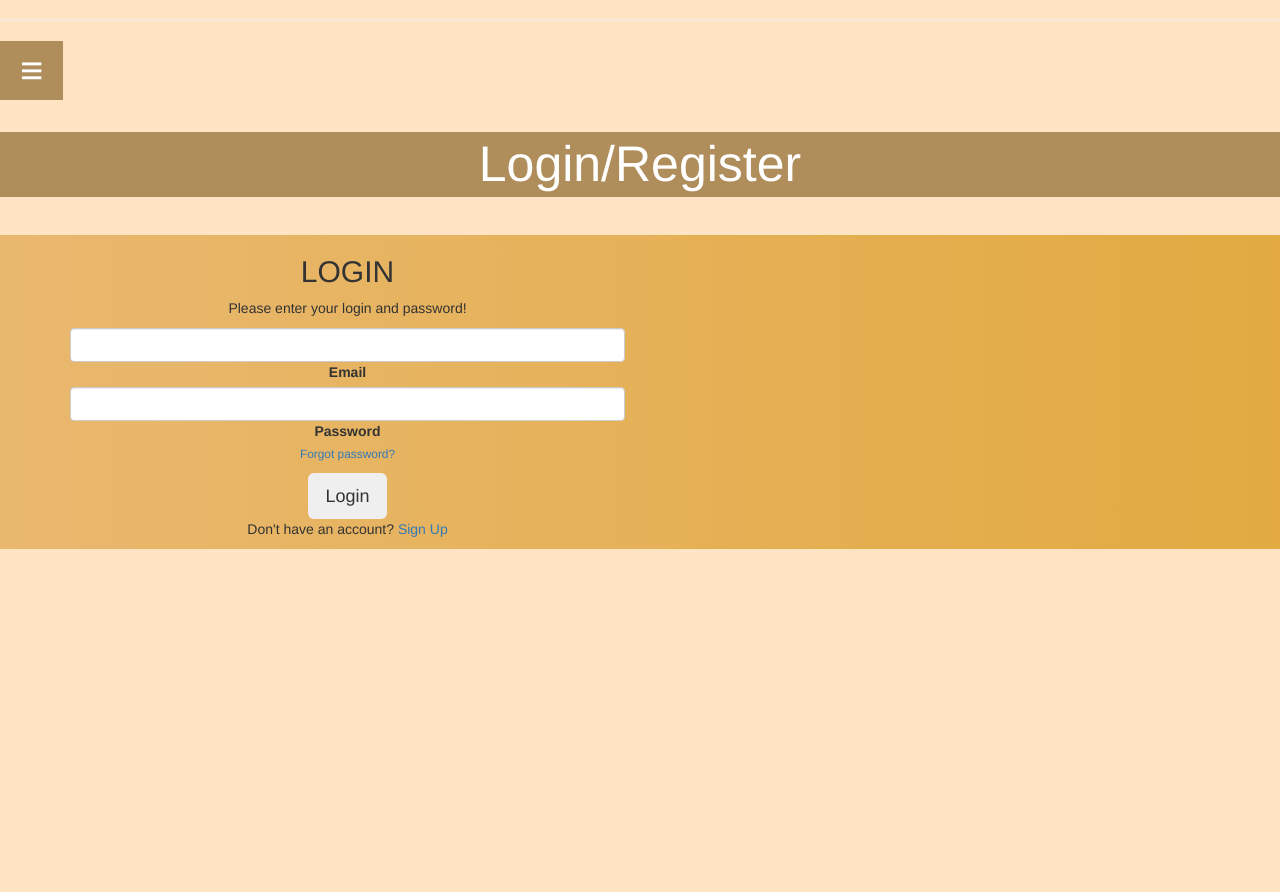
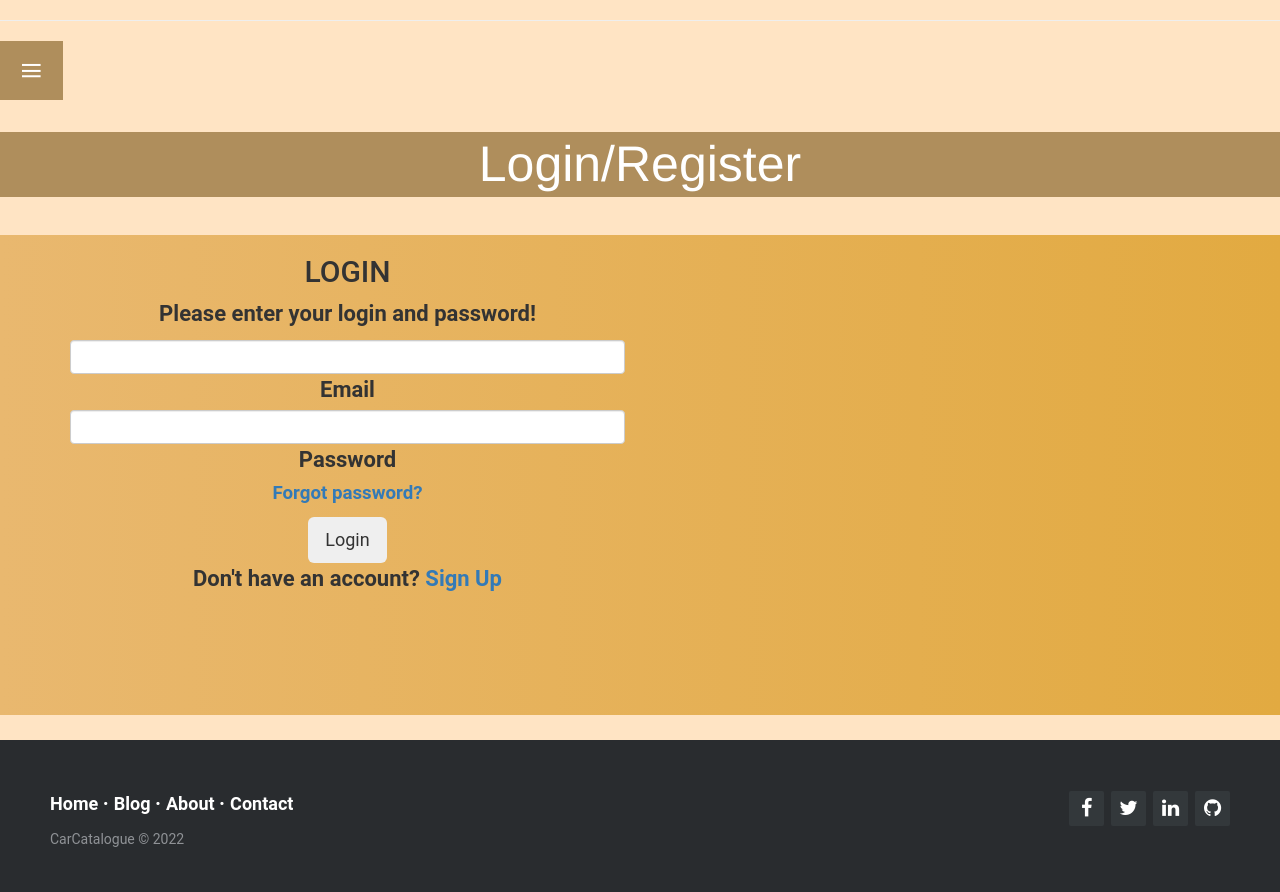
Before and after one commit to iSyed0/reza.car_catalogue, a PHP site: page /Login.html in a window 1280 px wide. Before the commit the page ends 549 px from the top, so only its background shows below. Run offline with PHP 8.4, Linux system fonts and the light colour scheme.

Commit message:
added footer and created content page

```diff
--- a/Login.html
+++ b/Login.html
@@ -115,6 +115,36 @@
       </section>
 <br><br>
 
+<!--FOOTER-->
+
+		<footer class="footer-distributed">
+
+			<div class="footer-right">
+
+				<a href="https://www.facebook.com/profile.php?id=100088691922861"><i class="fa fa-facebook"></i></a>
+				<a href="https://twitter.com/car_catalogue?t=DwtqgY5lDBwG44lcMLMFzQ&s=09"><i class="fa fa-twitter"></i></a>
+				<a href="https://www.linkedin.com/in/car-catalogue-080a2825a"><i class="fa fa-linkedin"></i></a>
+				<a href="https://github.com/iSyed0/reza.car_catalogue.git"><i class="fa fa-github"></i></a>
+
+			</div>
+
+			<div class="footer-left">
+
+				<p class="footer-links">
+					<a class="link-1" href="index.html">Home</a>
+
+					<a href="#">Blog</a>
+
+					<a href="#">About</a>
+
+					<a href="contact.html">Contact</a>
+				</p>
+
+				<p>CarCatalogue &copy; 2022</p>
+			</div>
+
+		</footer>
+
 </body>
 
   </html>
--- a/css.css
+++ b/css.css
@@ -216,3 +216,108 @@
   /* W3C, IE 10+/ Edge, Firefox 16+, Chrome 26+, Opera 12+, Safari 7+ */
   background: linear-gradient(to right, rgb(233, 184, 111), rgb(226, 170, 65))
   }
+
+  /*FOOTER*/
+
+  @import url(https://fonts.googleapis.com/css?family=Roboto:400,500,300,700);
+
+* {
+  font-family: Roboto;
+}
+
+section {
+  width: 100%;
+  display: inline-block;
+  background: #ccc;
+  height: 60vh;
+  text-align: center;
+  font-size: 22px;
+  font-weight: 700;
+  text-decoration: underline;
+}
+
+.footer-distributed {
+  background-color: #292c2f;
+  box-shadow: 0 1px 1px 0 rgba(0, 0, 0, 0.12);
+  box-sizing: border-box;
+  width: 100%;
+  text-align: left;
+  font: normal 16px sans-serif;
+  padding: 45px 50px;
+}
+
+.footer-distributed .footer-left p {
+  color: #8f9296;
+  font-size: 14px;
+  margin: 0;
+}
+/* Footer links */
+
+.footer-distributed p.footer-links {
+  font-size: 18px;
+  font-weight: bold;
+  color: #ffffff;
+  margin: 0 0 10px;
+  padding: 0;
+  transition: ease .25s;
+}
+
+.footer-distributed p.footer-links a {
+  display: inline-block;
+  line-height: 1.8;
+  text-decoration: none;
+  color: inherit;
+  transition: ease .25s;
+}
+
+.footer-distributed .footer-links a:before {
+  content: "·";
+  font-size: 20px;
+  left: 0;
+  color: #fff;
+  display: inline-block;
+  padding-right: 5px;
+}
+
+.footer-distributed .footer-links .link-1:before {
+  content: none;
+}
+
+.footer-distributed .footer-right {
+  float: right;
+  margin-top: 6px;
+  max-width: 180px;
+}
+
+.footer-distributed .footer-right a {
+  display: inline-block;
+  width: 35px;
+  height: 35px;
+  background-color: #33383b;
+  border-radius: 2px;
+  font-size: 20px;
+  color: #ffffff;
+  text-align: center;
+  line-height: 35px;
+  margin-left: 3px;
+  transition:all .25s;
+}
+
+.footer-distributed .footer-right a:hover{transform:scale(1.1); -webkit-transform:scale(1.1);}
+
+.footer-distributed p.footer-links a:hover{text-decoration:underline;}
+
+/* Media Queries */
+
+@media (max-width: 600px) {
+  .footer-distributed .footer-left, .footer-distributed .footer-right {
+    text-align: center;
+  }
+  .footer-distributed .footer-right {
+    float: none;
+    margin: 0 auto 20px;
+  }
+  .footer-distributed .footer-left p.footer-links {
+    line-height: 1.8;
+  }
+}
```
Also changed, not shown: contact.html (added, +69 -0 lines).
